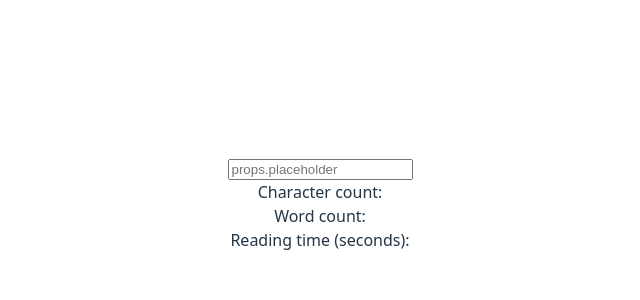
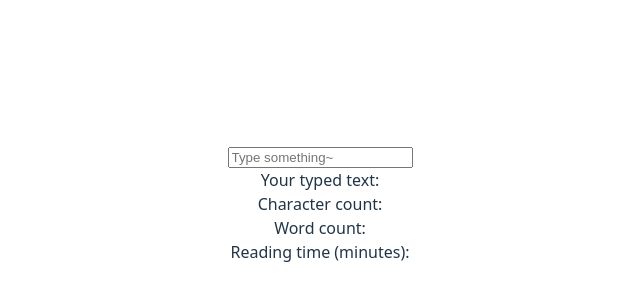
Before and after one commit to jfisherd/character-counter, a React (Vite) app: page / in a window 1280 px wide. Shown: the part 196-496 px from the top of the page, without its empty margins (320-960 px from the left). Built offline with nearby package versions, Linux system fonts and the light colour scheme.

Commit message:
CharacterCounter.tsx, add useState() for input text

```diff
--- a/src/components/CharacterCounter/CharacterCounter.tsx
+++ b/src/components/CharacterCounter/CharacterCounter.tsx
@@ -1,5 +1,6 @@
 import { useState } from "react";
 import type { CharacterCounterProps } from "../../types";
+import type { TextStats } from "../../types";
 import { TextInput } from "../TextInput/TextInput";
 import { StatsDisplay } from "../StatsDisplay/StatsDisplay";
 
@@ -9,19 +10,25 @@ export const CharacterCounter = (props: CharacterCounterProps) => {
     const [myWordCount, setWordCount] = useState(0)
     const [myReadingTime, setReadingTime] = useState(0)
 
+    const[myText, setMyText] = useState('')
+
+    const handleTextChange = (text: string) => {
+        setMyText(text)
+        setCharacterCount(text.length) // CONSIDER WHETHER OR NOT TO COUNT SPACES
+        // .match() is not sufficient to count words... find another way
+        setWordCount(text.match(' ').length? text.match(' ').length : 0) // CONSIDER 0 CHARACTER CASE, +1 IS NOT SUFFICIENT
+        setReadingTime(myWordCount / 5) // Assume 5 words per second... CONVERT THIS TO MINUTES
+    }
 
 
-    const handleTextChange = (text: string) => {
-        setCharacterCount(text.length) // CONSIDER WHETHER OR NOT TO COUNT SPACES
-        setWordCount(text.match(' ').length ?? 1) // CONSIDER 0 CHARACTER CASE, +1 IS NOT SUFFICIENT
-        setReadingTime(myWordCount / 5) // Assume 5 words per second
-    }
-
+    // const myStats = new TextStats(myCharacterCount,myWordCount,myReadingTime)
 
     return (
         <>
             <TextInput onTextChange={handleTextChange}></TextInput>
-            <StatsDisplay TextStats={{ characterCount: myCharacterCount, wordCount: myWordCount, readingTime: myReadingTime }}></StatsDisplay>
+            <div>Your typed text: {myText}</div>
+            {/* <StatsDisplay TextStats={}></StatsDisplay> */}
+            <StatsDisplay />
 
         </>
     )
--- a/src/components/StatsDisplay/StatsDisplay.tsx
+++ b/src/components/StatsDisplay/StatsDisplay.tsx
@@ -1,17 +1,4 @@
 import type { StatsDisplayProps, TextStats } from "../../types";
-
-
-// export interface TextStats {
-//   characterCount: number;
-//   wordCount: number;
-//   readingTime: number; // in minutes
-// }
-
-// export interface StatsDisplayProps {
-//   stats: TextStats;
-//   showReadingTime?: boolean;
-// }
-
 
 export const StatsDisplay = (stats: TextStats, showReadingTime?: boolean) => {
 
@@ -23,7 +10,7 @@ export const StatsDisplay = (stats: TextStats, showReadingTime?: boolean) => {
         <>
             <div>Character count: {characterCount}</div>
             <div>Word count: {wordCount}</div>
-            <div>Reading time (seconds): {readingTime}</div>
+            <div>Reading time (minutes): {readingTime}</div>
         </>
     )
 }
--- a/src/components/TextInput/TextInput.tsx
+++ b/src/components/TextInput/TextInput.tsx
@@ -1,11 +1,17 @@
 import type { TextInputProps } from "../../types";
+
+// export interface TextInputProps {
+//   onTextChange: (text: string) => void;
+//   placeholder?: string;
+//   initialValue?: string;
+// }
 
 export const TextInput = (props: TextInputProps) => {
 
     return (
         <>
             <input
-                placeholder="props.placeholder"
+                placeholder="Type something~"
                 onChange={ (event) => props.onTextChange(event.target.value)}
             >{props.initialValue}</input>
         </>
```
Also changed, not shown: 1 other file (tests, documents, lock files or other folders).
